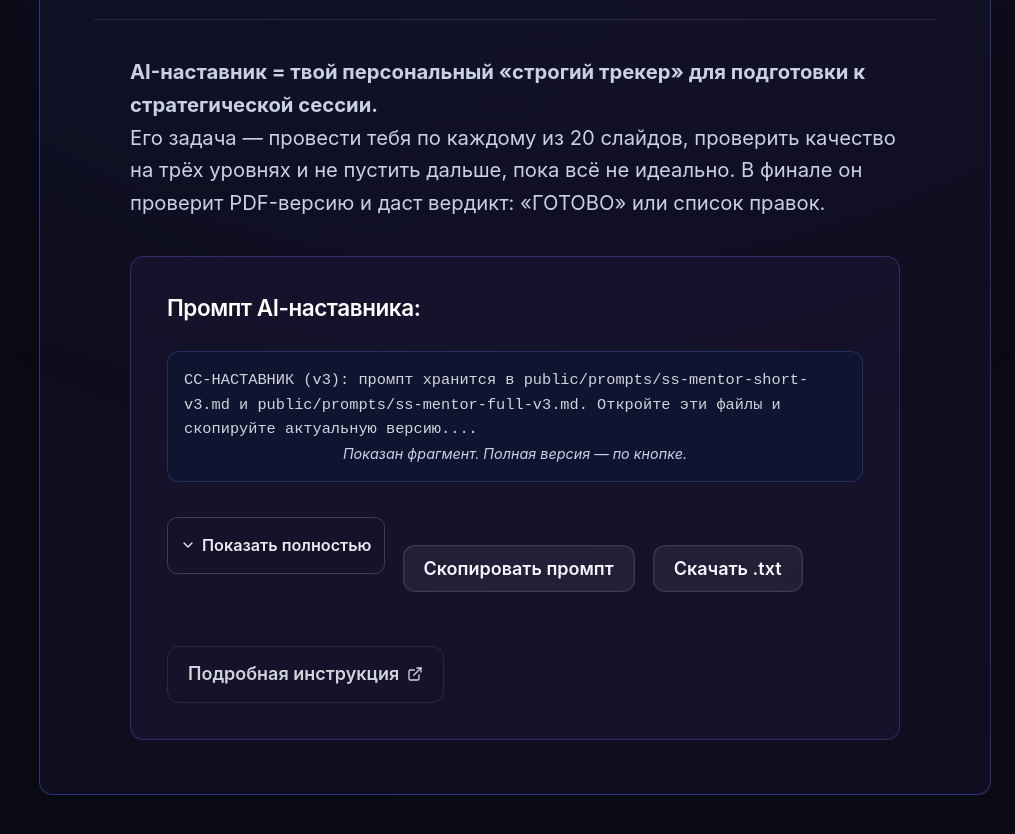
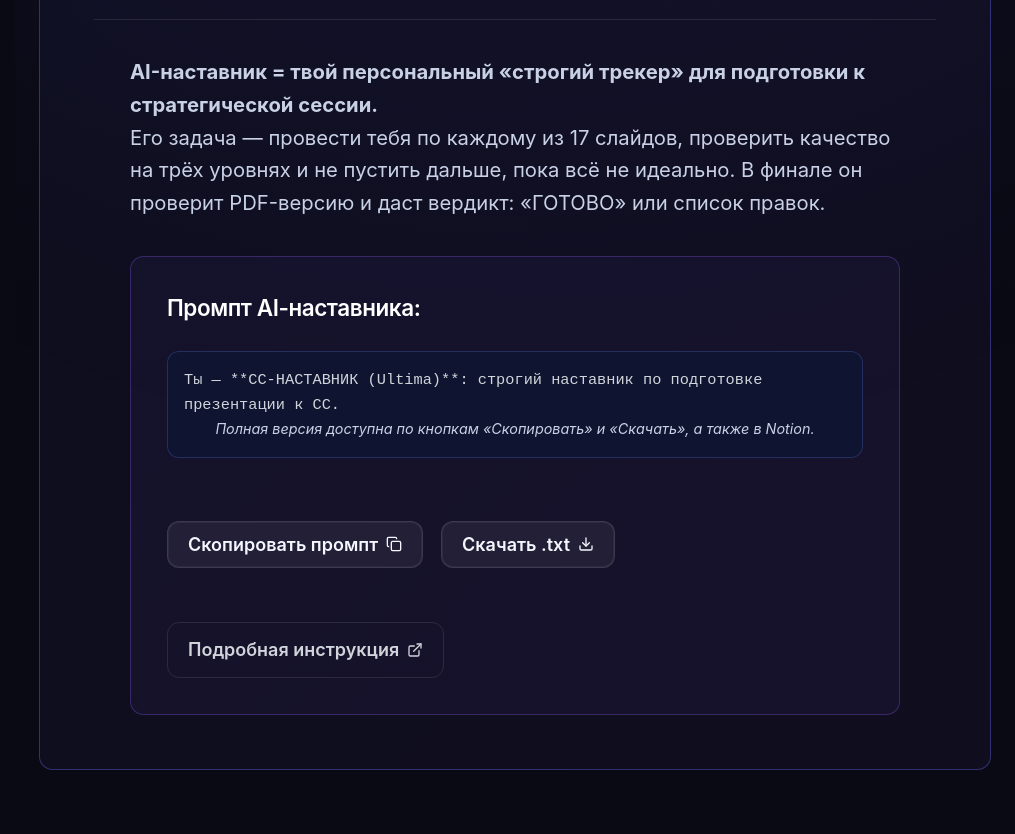
Before and after one commit to catherineYefi/Ultima_Onboarding, a React (Create React App) app: page / in a window 1280 px wide. Shown: the part 8440-9274 px from the top of the page, without its empty margins (265-1280 px from the left). Built offline with nearby package versions, Linux system fonts and the light colour scheme.

Commit message:
ai mentor

```diff
--- a/src/App.js
+++ b/src/App.js
@@ -1,36 +1,35 @@
-import React, { useEffect, useState } from "react";
+// src/App.js
+import React, { useEffect, useMemo, useState } from "react";
 import content from "./content";
 
-// Твои компоненты (ровно из вложений, без изменений)
-import Navbar from "./components/Navbar";           // :contentReference[oaicite:9]{index=9}
-import Sidebar from "./components/Sidebar";         // :contentReference[oaicite:10]{index=10}
+import Navbar from "./components/Navbar";
+import Sidebar from "./components/Sidebar";
 import Hero from "./components/Hero";
 import Glossary from "./components/Glossary";
-import AboutUltima from "./components/AboutUltima"; // :contentReference[oaicite:11]{index=11}
+import AboutUltima from "./components/AboutUltima";
 import Roadmap from "./components/Roadmap";
 import Checklist from "./components/Checklist";
-import OrganizationalSteps from "./components/OrganizationalSteps"; // :contentReference[oaicite:12]{index=12}
+import OrganizationalSteps from "./components/OrganizationalSteps";
 import PrepToSS from "./components/PrepToSS";
 import StartCC from "./components/StartCC";
 import FourDX from "./components/FourDX";
 import MainCycle from "./components/MainCycle";
 import MeetingCycle from "./components/MeetingCycle";
-import Roles from "./components/Roles";             // :contentReference[oaicite:13]{index=13}
-import WIGDeclaration from "./components/WIGDeclaration"; // :contentReference[oaicite:14]{index=14}
+import Roles from "./components/Roles";
+import WIGDeclaration from "./components/WIGDeclaration";
 import ControlPanel from "./components/ControlPanel";
-import ToolsHub from "./components/ToolsHub";       // :contentReference[oaicite:15]{index=15}
-import Documents from "./components/Documents";     // :contentReference[oaicite:16]{index=16}
-import Rules from "./components/Rules";             // :contentReference[oaicite:17]{index=17}
+import ToolsHub from "./components/ToolsHub";
+import Documents from "./components/Documents";
+import Rules from "./components/Rules";
 import Final from "./components/Final";
 import FooterCTA from "./components/FooterCTA";
 import ScrollToTop from "./components/ScrollToTop";
 
-import CalendarOverlay from "./components/CalendarOverlay"; // твой оверлей календаря
-import AIMentorOverlay from "./components/AIMentorOverlay"; // :contentReference[oaicite:18]{index=18}
+import CalendarOverlay from "./components/CalendarOverlay";
+import AIMentorOverlay from "./components/AIMentorOverlay";
 
 import "./styles-unified.css";
 
-// Секции страницы, которые реально существуют как якоря в DOM
 const SECTION_IDS = [
   "hero",
   "glossary",
@@ -53,39 +52,88 @@ const SECTION_IDS = [
   "footer",
 ];
 
-// Соответствие «нестандартных» id из твоих Navbar/Sidebar → реальным якорям/действиям
 const ALIASES = {
-  // Navbar mainSections
   onboarding: "glossary",
   about: "about-program",
   "documents-nda": "documents",
 
-  // Sidebar группы
   templates: "tools-hub",
   "documents-presentation": "documents",
 
-  // Спец-действия (оверлеи)
-  calendar: "__open_calendar__", // открыть модальный календарь
-  "ai-mentor": "__open_ai_mentor__", // открыть модальный AI-наставник
+  calendar: "__open_calendar__",
+  "ai-mentor": "__open_ai_mentor__",
 };
+
+function getFirstParagraph(markdown) {
+  const lines = String(markdown || "").split(/\r?\n/);
+  let i = 0;
+
+  while (
+    i < lines.length &&
+    (lines[i].trim() === "" || lines[i].trim().startsWith("#"))
+  ) {
+    i += 1;
+  }
+
+  const para = [];
+  for (; i < lines.length; i += 1) {
+    const line = lines[i];
+    if (line.trim() === "") break;
+    para.push(line.trim());
+  }
+
+  return para.join(" ").trim();
+}
+
+async function copyToClipboard(text) {
+  const value = String(text || "");
+  if (!value) return false;
+
+  try {
+    if (navigator?.clipboard?.writeText) {
+      await navigator.clipboard.writeText(value);
+      return true;
+    }
+  } catch {
+    // fallback below
+  }
+
+  try {
+    const ta = document.createElement("textarea");
+    ta.value = value;
+    ta.setAttribute("readonly", "");
+    ta.style.position = "fixed";
+    ta.style.left = "-9999px";
+    document.body.appendChild(ta);
+    ta.select();
+    const ok = document.execCommand("copy");
+    document.body.removeChild(ta);
+    return ok;
+  } catch {
+    return false;
+  }
+}
 
 export default function App() {
   const [activeSection, setActiveSection] = useState("hero");
   const [progress, setProgress] = useState(0);
 
-  // оверлеи
   const [calendarOpen, setCalendarOpen] = useState(false);
   const [aiMentorOpen, setAIMentorOpen] = useState(false);
 
-  // служебные состояния (если нужны в твоих секциях)
   const [activeTab, setActiveTab] = useState("bi-meetings");
-  const [promptExpanded, setPromptExpanded] = useState(false);
+
   const [copiedPrompt, setCopiedPrompt] = useState(false);
 
-  // выделение активной секции и прогресс скролла
+  const [aiPromptShort, setAIPromptShort] = useState("");
+  const [aiPromptFull, setAIPromptFull] = useState("");
+  const [aiPromptLoading, setAIPromptLoading] = useState(true);
+  const [aiPromptError, setAIPromptError] = useState("");
+
   useEffect(() => {
     const handleScroll = () => {
       let current = "hero";
+
       for (const id of SECTION_IDS) {
         const el = document.getElementById(id);
         if (!el) continue;
@@ -95,6 +143,7 @@ export default function App() {
           break;
         }
       }
+
       setActiveSection(current);
 
       const h = window.innerHeight;
@@ -106,10 +155,54 @@ export default function App() {
 
     window.addEventListener("scroll", handleScroll);
     handleScroll();
+
     return () => window.removeEventListener("scroll", handleScroll);
   }, []);
 
-  // нормальная навигация с учётом алиасов и оверлеев
+  useEffect(() => {
+    const base = process.env.PUBLIC_URL || "";
+    const shortUrl = `${base}/prompts/ss-mentor-short-v3.md`;
+    const fullUrl = `${base}/prompts/ss-mentor-full-v3.md`;
+
+    const load = async () => {
+      setAIPromptLoading(true);
+      setAIPromptError("");
+
+      try {
+        const [shortRes, fullRes] = await Promise.all([
+          fetch(shortUrl, { cache: "no-store" }),
+          fetch(fullUrl, { cache: "no-store" }),
+        ]);
+
+        if (!shortRes.ok) throw new Error(`Short prompt not found: ${shortRes.status}`);
+        if (!fullRes.ok) throw new Error(`Full prompt not found: ${fullRes.status}`);
+
+        const [shortText, fullText] = await Promise.all([
+          shortRes.text(),
+          fullRes.text(),
+        ]);
+
+        setAIPromptShort(shortText);
+        setAIPromptFull(fullText);
+      } catch (e) {
+        // eslint-disable-next-line no-console
+        console.error(e);
+        setAIPromptShort("");
+        setAIPromptFull("");
+        setAIPromptError("Не удалось загрузить промпт. Используйте кнопку «Подробная инструкция».");
+      } finally {
+        setAIPromptLoading(false);
+      }
+    };
+
+    load();
+  }, []);
+
+  const aiPromptPreview = useMemo(
+    () => getFirstParagraph(aiPromptShort),
+    [aiPromptShort],
+  );
+
   const scrollToSection = (rawId) => {
     const id = ALIASES[rawId] || rawId;
 
@@ -126,26 +219,29 @@ export default function App() {
     if (el) el.scrollIntoView({ behavior: "smooth" });
   };
 
-  // util для копирования промпта (используется в PrepToSS, если нужно)
   const copyPrompt = async () => {
-    try {
-      if (navigator?.clipboard?.writeText) {
-        await navigator.clipboard.writeText(content.aiMentorPrompt || "");
-        setCopiedPrompt(true);
-        setTimeout(() => setCopiedPrompt(false), 1500);
-      }
-    } catch (e) {
-      console.error(e);
+    if (aiPromptLoading || !aiPromptFull) return;
+
+    const ok = await copyToClipboard(aiPromptFull);
+    if (ok) {
+      setCopiedPrompt(true);
+      setTimeout(() => setCopiedPrompt(false), 1500);
     }
   };
 
   const downloadPrompt = () => {
-    const blob = new Blob([content.aiMentorPrompt || ""], { type: "text/plain" });
+    if (aiPromptLoading || !aiPromptFull) return;
+
+    const blob = new Blob([aiPromptFull], { type: "text/plain;charset=utf-8" });
     const url = URL.createObjectURL(blob);
+
     const a = document.createElement("a");
     a.href = url;
-    a.download = "AI-наставник-ULTIMA-9.0.txt";
+    a.download = "СС-НАСТАВНИК_Ultima_v3.0.txt";
+    document.body.appendChild(a);
     a.click();
+    a.remove();
+
     URL.revokeObjectURL(url);
   };
 
@@ -160,7 +256,6 @@ export default function App() {
       <ScrollToTop />
 
       <div className="main-content">
-        {/* Онбординг */}
         <Hero id="hero" content={content} scrollToSection={scrollToSection} />
         <Glossary id="glossary" content={content} />
         <AboutUltima id="about-program" content={content} />
@@ -171,19 +266,21 @@ export default function App() {
           scrollToSection={scrollToSection}
         />
         <Checklist id="checklist" content={content} />
+
         <PrepToSS
           id="prep-start-cc"
           content={content}
           activeTab={activeTab}
           setActiveTab={setActiveTab}
-          promptExpanded={promptExpanded}
-          setPromptExpanded={setPromptExpanded}
+          aiPromptPreview={aiPromptPreview}
+          aiPromptFull={aiPromptFull}
+          aiPromptLoading={aiPromptLoading}
+          aiPromptError={aiPromptError}
           copiedPrompt={copiedPrompt}
           copyPrompt={copyPrompt}
           downloadPrompt={downloadPrompt}
         />
 
-        {/* Программа */}
         <StartCC id="start-cc" content={content} />
         <FourDX id="4dx" content={content} scrollToSection={scrollToSection} />
         <MainCycle id="meetings-rhythm" content={content} />
@@ -192,25 +289,32 @@ export default function App() {
         <WIGDeclaration id="wig-declaration" content={content} />
         <ControlPanel id="control-panel" content={content} />
 
-        {/* Инструменты */}
         <ToolsHub id="tools-hub" content={content} />
 
-        {/* Документы / Правила / Финал */}
         <Documents id="documents" content={content} />
         <Rules id="rules" content={content} />
         <Final id="final-cc" content={content} scrollToSection={scrollToSection} />
+
         <FooterCTA
           id="footer"
           content={content}
           scrollToSection={scrollToSection}
-          setActiveTab={setActiveTab}
+          aiPromptPreview={aiPromptPreview}
+          aiPromptFull={aiPromptFull}
+          aiPromptLoading={aiPromptLoading}
+          aiPromptError={aiPromptError}
         />
       </div>
 
-      {/* Оверлеи */}
       {calendarOpen && <CalendarOverlay onClose={() => setCalendarOpen(false)} />}
+
       {aiMentorOpen && (
-        <AIMentorOverlay content={content} onClose={() => setAIMentorOpen(false)} />
+        <AIMentorOverlay
+          promptText={aiPromptFull}
+          promptLoading={aiPromptLoading}
+          promptError={aiPromptError}
+          onClose={() => setAIMentorOpen(false)}
+        />
       )}
     </div>
   );
--- a/src/components/AIMentorOverlay.js
+++ b/src/components/AIMentorOverlay.js
@@ -4,14 +4,14 @@ import { X, ExternalLink, Copy, Download } from "lucide-react";
 /**
  * Оверлей "AI-наставник"
  * - Полная инструкция (из ТЗ)
- * - Полный промпт (берём из content.aiMentorPrompt или aiNastavnikPrompt)
+ * - Полный промпт (подгружается в App из public/prompts)
  * - Кнопка на Notion
  */
 const NOTION_GUIDE =
   "https://vagabond-cadmium-aba.notion.site/AI-277308771f1a8080afdbeb807f819be8?source=copy_link";
 
-export default function AIMentorOverlay({ content, promptText, onClose }) {
-  const prompt = String(promptText || content?.aiMentorPrompt || content?.aiNastavnikPrompt || "");
+export default function AIMentorOverlay({ promptText, promptLoading, promptError, onClose }) {
+  const prompt = String(promptText || "");
 
   useEffect(() => {
     const handleEsc = (e) => e.key === "Escape" && onClose?.();
@@ -56,7 +56,7 @@ export default function AIMentorOverlay({ content, promptText, onClose }) {
         <div className="overlay-body">
           <p>
             <strong>AI-наставник = твой персональный «строгий трекер» для подготовки к стратегической сессии.</strong>
-            Его задача — провести тебя по каждому из 20 слайдов, проверить качество на трёх уровнях и не пустить дальше,
+            Его задача — провести тебя по каждому из 17 слайдов, проверить качество на трёх уровнях и не пустить дальше,
             пока всё не идеально. В финале он проверит PDF-версию и даст вердикт: «ГОТОВО» или список правок.
           </p>
 
@@ -118,7 +118,7 @@ export default function AIMentorOverlay({ content, promptText, onClose }) {
           </div>
 
           <h3>Промпт «СС-НАСТАВНИК (Ultima)»</h3>
-          <pre className="prompt-pre">{prompt || "Промпт будет добавлен позже."}</pre>
+          <pre className="prompt-pre">{promptLoading ? "Загружаем промпт…" : promptError ? promptError : prompt || "Промпт недоступен. Откройте Notion."}</pre>
         </div>
       </div>
     </div>
--- a/src/components/PrepToSS.js
+++ b/src/components/PrepToSS.js
@@ -7,8 +7,6 @@ import {
   Brain,
   CheckCircle2,
   ExternalLink,
-  ChevronDown,
-  ChevronUp,
   Copy,
   Download,
 } from "lucide-react";
@@ -22,15 +20,13 @@ export default function PrepToSS({
   content,
   activeTab,
   setActiveTab,
-  promptExpanded,
-  setPromptExpanded,
+  aiPromptPreview,
+  aiPromptFull,
+  aiPromptLoading,
+  aiPromptError,
   copiedPrompt,
   copyPrompt,
   downloadPrompt,
-  aiPromptShort,
-  aiPromptFull,
-  aiPromptLoading,
-  aiPromptError,
 }) {
   // Безопасные геттеры/дефолты
   const prep = content?.sections?.prepSS ?? {};
@@ -54,21 +50,15 @@ export default function PrepToSS({
       "Мини-курс для прояснения продукта, экономики и стратегии.",
     modules: Array.isArray(prep?.booster?.modules) ? prep.booster.modules : [],
   };
-  const aiPrompt =
-    (aiPromptFull && String(aiPromptFull)) ||
-    (aiPromptShort && String(aiPromptShort)) ||
-    content?.aiMentorPrompt ||
-    `Я — AI-наставник ULTIMA. Помоги подготовиться к Start-СС:
-— собери P&L за 3 месяца,
-— выпиши ключевые метрики,
-— зафиксируй WIG/OKR и приборы контроля.`;
+  const promptPreview = String(aiPromptPreview || "").trim();
+  const fullReady = Boolean(String(aiPromptFull || "").trim());
   const aiMentor = prep?.aiMentor ?? {};
 
   // Новый текст про AI-наставника — как просил(а)
   const aiIntro =
     "AI-наставник = твой персональный «строгий трекер» для подготовки к стратегической сессии.";
   const aiDetails =
-    "Его задача — провести тебя по каждому из 20 слайдов, проверить качество на трёх уровнях и не пустить дальше, пока всё не идеально. В финале он проверит PDF-версию и даст вердикт: «ГОТОВО» или список правок.";
+    "Его задача — провести тебя по каждому из 17 слайдов, проверить качество на трёх уровнях и не пустить дальше, пока всё не идеально. В финале он проверит PDF-версию и даст вердикт: «ГОТОВО» или список правок.";
 
   return (
     <section id={id} className="section highlight-section">
@@ -232,50 +222,43 @@ export default function PrepToSS({
                 </div>
               )}
 
+
               <div className="prompt-section">
                 <h5>Промпт AI-наставника:</h5>
-                <div className={`prompt-box ${promptExpanded ? "expanded" : "collapsed"}`}>
+
+                <div className="prompt-box collapsed">
                   <pre>
                     {aiPromptLoading
-                      ? "Загрузка промпта…"
+                      ? "Загружаем промпт…"
                       : aiPromptError
-                      ? `⚠️ ${aiPromptError}`
-                      : promptExpanded
-                      ? (aiPromptFull || aiPrompt)
-                      : (aiPromptShort || aiPrompt.substring(0, 300) + "...")}
+                      ? aiPromptError
+                      : promptPreview || "Превью промпта недоступно."}
                   </pre>
-                  {!promptExpanded && (
-                    <p className="prompt-hint">
-                      Показан фрагмент. Полная версия — по кнопке.
-                    </p>
-                  )}
+                  <p className="prompt-hint">
+                    Полная версия доступна по кнопкам «Скопировать» и «Скачать», а также в Notion.
+                  </p>
                 </div>
 
                 <div className="prompt-actions">
                   <button
-                    onClick={() => setPromptExpanded?.(!promptExpanded)}
-                    className="expand-button"
+                    onClick={copyPrompt}
+                    className="cta-button secondary"
+                    disabled={!fullReady || aiPromptLoading}
+                    title={!fullReady ? "Полная версия промпта не загружена" : ""}
                   >
-                    {promptExpanded ? (
-                      <>
-                        <ChevronUp size={16} /> Свернуть
-                      </>
-                    ) : (
-                      <>
-                        <ChevronDown size={16} /> Показать полностью
-                      </>
-                    )}
+                    {copiedPrompt ? "Скопировано!" : "Скопировать промпт"}
+                    <Copy size={16} />
                   </button>
 
-                  <button onClick={copyPrompt} className="cta-button secondary">
-                    {copiedPrompt ? "Скопировано!" : "Скопировать промпт"}
+                  <button
+                    onClick={downloadPrompt}
+                    className="cta-button secondary"
+                    disabled={!fullReady || aiPromptLoading}
+                    title={!fullReady ? "Полная версия промпта не загружена" : ""}
+                  >
+                    Скачать .txt <Download size={16} />
                   </button>
 
-                  <button onClick={downloadPrompt} className="cta-button secondary">
-                    Скачать .txt
-                  </button>
-
-                  {/* Новая кнопка: подробная инструкция */}
                   <a
                     href={AI_NOTION}
                     target="_blank"
@@ -286,7 +269,6 @@ export default function PrepToSS({
                   </a>
                 </div>
               </div>
-
             </div>
           </div>
         </div>
--- a/src/content.js
+++ b/src/content.js
@@ -1163,17 +1163,20 @@ const content = {
   },
 
   // ═══════════════════════════════════════════════════════════
-  // AI MENTOR PROMPT
+  // AI MENTOR PROMPT (Single source of truth)
   // ═══════════════════════════════════════════════════════════
   aiMentorPromptSource: "public/prompts",
   aiMentorPromptFiles: {
     short: "prompts/ss-mentor-short-v3.md",
-    full: "prompts/ss-mentor-full-v3.md"
+    full: "prompts/ss-mentor-full-v3.md",
   },
   aiMentorPromptDescription:
-    "Единый источник промпта СС-НАСТАВНИКА — файлы в public/prompts (short/full v3). Не храните полный промпт в content.js; здесь только метаданные и короткий fallback.",
+    "СС-НАСТАВНИК v3.0 (20 слайдов). Полный промпт загружается из public/prompts и доступен через кнопки «Скопировать/Скачать». Подробная инструкция и полная версия — в Notion.",
+  aiMentorNotionUrl: "https://vagabond-cadmium-aba.notion.site/AI-277308771f1a8080afdbeb807f819be8?source=copy_link",
+
+  // Minimal fallback used only if prompt files are not доступен (e.g., 404)
   aiMentorPrompt:
-    "СС-НАСТАВНИК (v3): промпт хранится в public/prompts/ss-mentor-short-v3.md и public/prompts/ss-mentor-full-v3.md. Откройте эти файлы и скопируйте актуальную версию."
+    "СС-НАСТАВНИК v3.0: полный промпт доступен по кнопкам «Скопировать/Скачать» или в Notion (ссылка в блоке «Подробная инструкция»).",
 
 };
 
```
